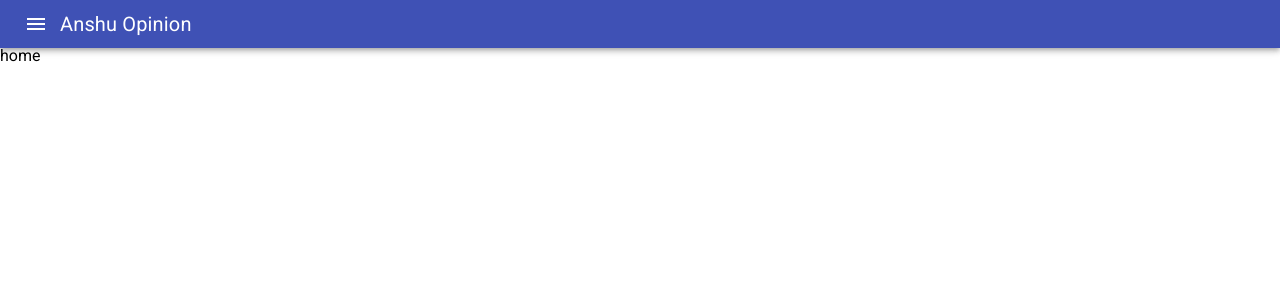
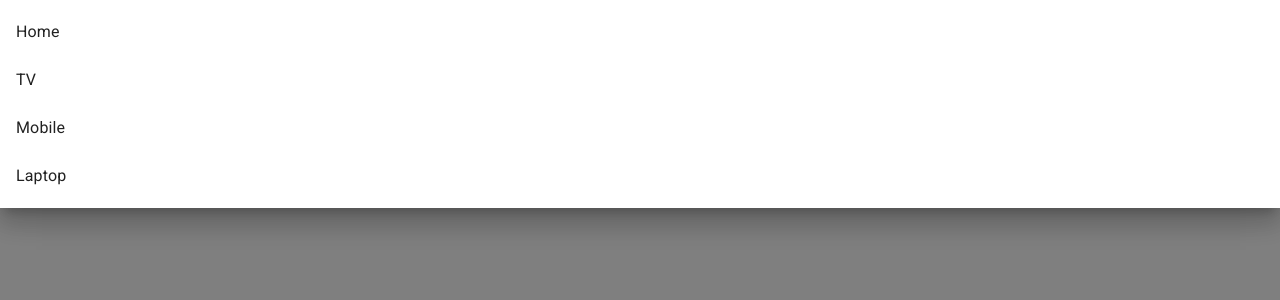
Before and after one commit to anshuopinion/offer-website, a React (Create React App) app: page / in a window 1280 px wide. Both pictures are taken after a click on the button "menu". Shown: the top 300 px of the page. Built offline with nearby package versions, Linux system fonts and the light colour scheme.

Commit message:
drawer added

```diff
--- a/src/components/navigation/NavigationBar.js
+++ b/src/components/navigation/NavigationBar.js
@@ -1,19 +1,35 @@
 import { AppBar, IconButton, Toolbar, Typography } from "@material-ui/core";
 import MenuIcon from "@material-ui/icons/Menu";
-import React from "react";
+import React, { useState } from "react";
+import NavigationDrawer from "./NavigationDrawer";
 
 function Navigation() {
+  const [open, setOpen] = useState(false);
+
+  const closeHandler = () => {
+    setOpen((prevOpen) => false);
+  };
+  const openHandler = () => {
+    setOpen((prevOpen) => true);
+  };
   return (
+    <>
       <AppBar position="static">
         <Toolbar variant="dense">
           <IconButton edge="start" color="inherit" aria-label="menu">
-          <MenuIcon />
+            <MenuIcon onClick={openHandler} />
           </IconButton>
           <Typography variant="h6" color="inherit">
             Anshu Opinion
           </Typography>
         </Toolbar>
+        <NavigationDrawer
+          open={open}
+          openHandler={openHandler}
+          closeHandler={closeHandler}
+        />
       </AppBar>
+    </>
   );
 }
 
--- /dev/null
+++ b/src/components/navigation/NavigationDrawer.js
@@ -0,0 +1,44 @@
+import {
+  List,
+  ListItem,
+  //   ListItemIcon,
+  ListItemText,
+  SwipeableDrawer,
+} from "@material-ui/core";
+import React from "react";
+
+import { Link } from "react-router-dom";
+function NavigationDrawer({ openHandler, closeHandler, open }) {
+  const itemLists = [
+    { text: "Home", link: "" },
+    { text: "TV", link: "tv" },
+    { text: "Mobile", link: "mobile" },
+    { text: "Laptop", link: "laptop" },
+  ];
+
+  return (
+    <>
+      <SwipeableDrawer
+        anchor="top"
+        open={open}
+        onClose={closeHandler}
+        onOpen={openHandler}
+      >
+        <List>
+          {itemLists.map(({ text, link }, index) => (
+            <ListItem button key={text}>
+              {/* <ListItemIcon>
+                {index % 2 === 0 ? <InboxIcon /> : <MailIcon />}
+              </ListItemIcon> */}
+              <Link to={`/${link}`}>
+                <ListItemText primary={text} onClick={closeHandler} />
+              </Link>
+            </ListItem>
+          ))}
+        </List>
+      </SwipeableDrawer>
+    </>
+  );
+}
+
+export default NavigationDrawer;
```
Lines whose indentation alone changed are shown as unchanged.
